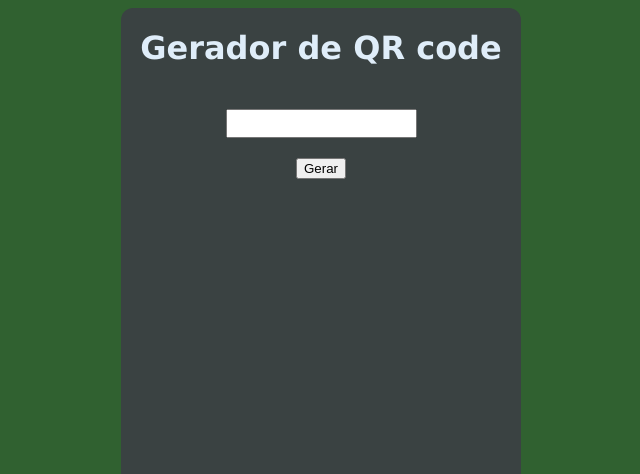
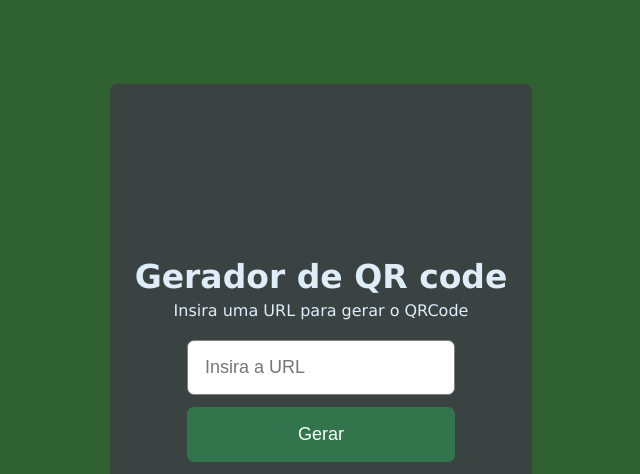
Before and after one commit to cdfdiniz/QRCode, a plain HTML site: page index.html in a window 1280 px wide. Shown: the top 474 px of the page, without its empty margins (319-959 px from the left). Drawn offline with Linux system fonts and the light colour scheme.

Commit message:
last-commit

```diff
--- a/index.html
+++ b/index.html
@@ -7,20 +7,19 @@
     <link rel="stylesheet" href="./style.css">
 </head>
 <body>
-    <div class="box">
         <div class="content">
-            <h1>Gerador de QR code</h1>
-            <input id="texto" type="text" >
-            <button id="qrBtn" onclick="gerarQRCode()">Gerar</button>
-
-            <div id="qrcode">
-
-            </div>
+            <header>
+                <h1>Gerador de QR code</h1>
+                <p>Insira uma URL para gerar o QRCode</p>
+            </header>
+            <main class="form">
+                <input id="qrInput" type="text" placeholder="Insira a URL" >
+                <button id="qrBtn" onclick="gerarQRCode()">Gerar</button>
+            </main>
+            <footer class="qrcode">
+                <img src="" alt="" class="img" id="qrImg">
+            </footer>
         </div>
-
-    </div>
-
-
 
     <script src="./script.js"></script>
 </body>
--- a/script.js
+++ b/script.js
@@ -1,11 +1,12 @@
 function gerarQRCode() {
+
     let botao = document.querySelector ('#qrBtn');
 
-        qrBtn.addEventListener("click", () => {
+        botao.addEventListener("click", () => {
 
-            let qrTexto = document.getElementById ("texto").value.trim();
-            let qrcode = document.getElementById("qrcode");
-            qrcode = `https://api.qrserver.com/v1/create-qr-code/?size=200x200&data=${qrTexto}`;
+            let qrInput = document.getElementById ('qrInput').value.trim();
+            let qrImg = document.getElementById('qrImg');
+            qrImg.src = `https://api.qrserver.com/v1/create-qr-code/?size=200x200&data=${qrInput}`;
 
 
     })
--- a/style.css
+++ b/style.css
@@ -1,28 +1,17 @@
-html {
-    background-color: rgb(48, 97, 48);
-    font-family: Verdana, Geneva, Tahoma, sans-serif;
-}
-
-h1{
-    color: rgb(223, 237, 249);
+* {
+    margin: 0;
+    padding: 0;
 
 }
 
-input {
-    padding: 5px;
-}
+body {
+    display: flex;
+    align-items: center;
+    justify-content: center;
+    min-height: 100vh;
+    background-color: rgb(48, 97, 48);
+    font-family: Verdana, Geneva, Tahoma, sans-serif;
 
-body {
-
-
-}
-
-.box {
-    background-color: rgb(58, 66, 66);
-    width: 400px;
-    height: 600px;
-    margin: auto;
-    border-radius: 12px;
 }
 
 .content {
@@ -30,5 +19,101 @@ body {
     justify-content: center;
     align-items: center;
     flex-direction: column;
-    gap: 20px;
+    gap: 15px;
+    background-color: rgb(58, 66, 66);
+    max-width: 400px;
+    height: 600px;
+    margin: auto;
+    padding: 16px 25px;
+    border-radius: 7px;
+    transition: height 0.5s ease ;
 }
+
+.content-active {
+    height: 530px;
+
+}
+
+header h1 {
+    text-align: center;
+    color: rgb(223, 237, 249);
+    font-weight: 600;
+    font-size: 33px;
+
+}
+
+input {
+    padding: 5px;
+
+}
+
+
+header p {
+    color: rgb(223, 237, 249); ;
+    text-align: center;
+    font-size: 16px;
+    margin-top: 5px;
+    margin-bottom: 5px;
+
+}
+
+.content .form {
+    display: flex;
+    flex-direction: column;
+    align-items: center;
+    gap: 2px;
+}
+
+
+.content :where(input,button) {
+    width: 100%;
+    height: 55px;
+    border: none;
+    outline: none;
+    border-radius: 7px;
+
+
+}
+
+
+.form input {
+    width: 100%;
+    padding: 0 17px;
+    box-sizing: border-box;
+    font-size: 18px;
+    border: 1px solid grey
+}
+
+.form button {
+    color: white;
+    background: rgb(50, 117, 76);
+    font-size: 18px;
+    cursor: pointer;
+    width: 100%;
+    margin-top: 10px;
+    transition: all 0.5 ease;
+}
+
+.form button:hover {
+    background: #68958a;
+}
+
+.content .qrcode {
+    display: flex;
+    align-items: center;
+    justify-content: center;
+    padding: 33px 0;
+    pointer-events: none;
+}
+
+.qrcode .img {
+    width: 220px;
+    height: auto;
+}
+
+.content.active .qrcode{
+    opacity: 1;
+    pointer-events: auto;
+    transition: opacity 0.5 ease;
+
+}
```
Also changed, not shown: 1 other file.
